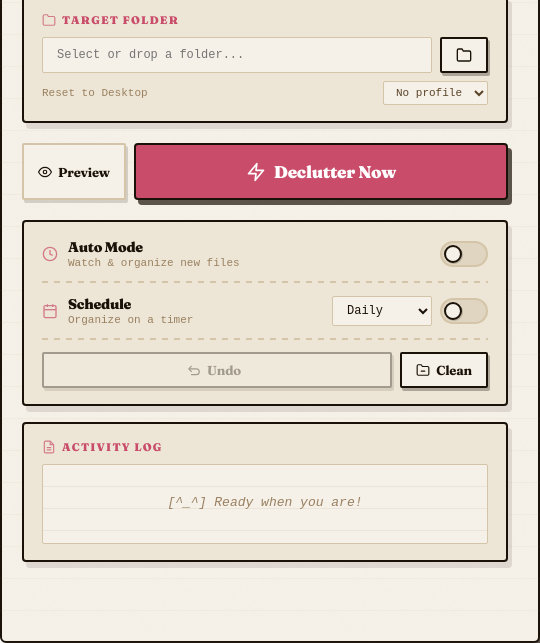
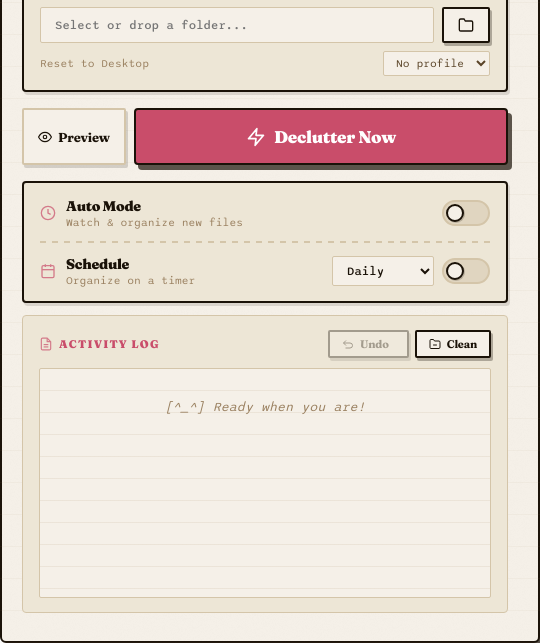
Before and after one commit to erisbpdev/declutterme, an Electron app: page renderer/index.html in a window 540 px wide. Shown: the part 157-800 px from the top of the page. Drawn offline with Linux system fonts and the light colour scheme; no server answers; a web font is replaced by a local one.

Commit message:
Bundled fonts locally, lightened secondary panels and gave the activity log more room
- Fraunces and Sono ship with the app (OFL), so the design works offline; dropped unused DM Serif Display
- Settings sections, preview groups and the log are soft paper sheets; ink borders stay on primary panels and buttons
- No more hover lift on cards
- Compact header, Undo and Clean moved into the activity log header, log fills the remaining height

```diff
--- /dev/null
+++ b/renderer/fonts/fonts.css
@@ -0,0 +1,25 @@
+/* Bundled so the app looks right offline.
+   Fraunces & Sono — SIL Open Font License 1.1 (see OFL.txt). Latin subset, variable weight. */
+@font-face {
+  font-family: 'Fraunces';
+  font-style: normal;
+  font-weight: 300 900;
+  font-display: block;
+  src: url('Fraunces.woff2') format('woff2');
+}
+
+@font-face {
+  font-family: 'Fraunces';
+  font-style: italic;
+  font-weight: 300 900;
+  font-display: block;
+  src: url('Fraunces-Italic.woff2') format('woff2');
+}
+
+@font-face {
+  font-family: 'Sono';
+  font-style: normal;
+  font-weight: 300 700;
+  font-display: block;
+  src: url('Sono.woff2') format('woff2');
+}
--- a/renderer/index.html
+++ b/renderer/index.html
@@ -4,8 +4,6 @@
   <meta charset="UTF-8">
   <meta name="viewport" content="width=device-width, initial-scale=1.0">
   <title>DeclutterMe</title>
-  <link rel="preconnect" href="https://fonts.googleapis.com">
-  <link rel="preconnect" href="https://fonts.gstatic.com" crossorigin>
   <link rel="stylesheet" href="styles.css">
 </head>
 <body>
@@ -165,19 +163,24 @@
               </label>
             </div>
           </div>
+        </div>
 
-          <div class="controls-divider"></div>
-
-          <!-- Undo + Empty Folders row -->
-          <div class="controls-bottom-row">
-            <button id="undoBtn" class="btn-chrome btn-undo" disabled>
+        <!-- Activity Log -->
+        <div class="glass-panel log-panel">
+          <div class="log-header">
+            <label class="section-label">
+              <svg width="14" height="14" viewBox="0 0 24 24" fill="none" stroke="currentColor" stroke-width="2"><path d="M14 2H6a2 2 0 00-2 2v16a2 2 0 002 2h12a2 2 0 002-2V8z"/><polyline points="14 2 14 8 20 8"/><line x1="16" y1="13" x2="8" y2="13"/><line x1="16" y1="17" x2="8" y2="17"/></svg>
+              Activity Log
+            </label>
+            <div class="log-actions">
+              <button id="undoBtn" class="btn-chrome btn-sm btn-undo" disabled>
                 <svg width="14" height="14" viewBox="0 0 24 24" fill="none" stroke="currentColor" stroke-width="2">
                   <path d="M3 10h13a5 5 0 010 10H7"/>
                   <path d="M3 10l5-5M3 10l5 5"/>
                 </svg>
                 Undo <span id="undoCount"></span>
               </button>
-            <button id="cleanFoldersBtn" class="btn-chrome btn-clean" title="Remove empty folders">
+              <button id="cleanFoldersBtn" class="btn-chrome btn-sm btn-clean" title="Remove empty folders">
                 <svg width="14" height="14" viewBox="0 0 24 24" fill="none" stroke="currentColor" stroke-width="2" stroke-linecap="round" stroke-linejoin="round">
                   <path d="M22 19a2 2 0 01-2 2H4a2 2 0 01-2-2V5a2 2 0 012-2h5l2 3h9a2 2 0 012 2z"/>
                   <line x1="9" y1="14" x2="15" y2="14"/>
@@ -186,13 +189,6 @@
               </button>
             </div>
           </div>
-
-        <!-- Activity Log -->
-        <div class="glass-panel log-panel">
-          <label class="section-label">
-            <svg width="14" height="14" viewBox="0 0 24 24" fill="none" stroke="currentColor" stroke-width="2"><path d="M14 2H6a2 2 0 00-2 2v16a2 2 0 002 2h12a2 2 0 002-2V8z"/><polyline points="14 2 14 8 20 8"/><line x1="16" y1="13" x2="8" y2="13"/><line x1="16" y1="17" x2="8" y2="17"/></svg>
-            Activity Log
-          </label>
           <div id="logContainer" class="log-container">
             <div class="log-empty">[^_^] Ready when you are!</div>
           </div>
--- a/renderer/styles.css
+++ b/renderer/styles.css
@@ -3,7 +3,7 @@
    Warm Paper Craft × Ink Companion
    ═══════════════════════════════════════════ */
 
-@import url('https://fonts.googleapis.com/css2?family=Fraunces:ital,opsz,wght@0,9..144,300;0,9..144,700;0,9..144,900;1,9..144,400;1,9..144,600&family=Sono:wght@300;400;500;700&family=DM+Serif+Display:ital@0;1&display=swap');
+@import url('fonts/fonts.css');
 
 /* Reset */
 *, *::before, *::after {
@@ -213,7 +213,7 @@ body {
   display: none;
   flex: 1 1 0;
   flex-direction: column;
-  gap: 16px;
+  gap: 12px;
   overflow-y: auto;
   overflow-x: hidden;
   min-height: 0;
@@ -270,7 +270,7 @@ body {
    ═══════════════════════════════════════════ */
 .header {
   text-align: center;
-  padding: 16px 0 8px;
+  padding: 6px 0 2px;
   position: relative;
 }
 
@@ -286,8 +286,8 @@ body {
 }
 
 .logo-orb {
-  width: 52px;
-  height: 52px;
+  width: 44px;
+  height: 44px;
   border-radius: 50%;
   position: relative;
   background: var(--paper-warm);
@@ -316,7 +316,7 @@ body {
   position: relative;
   z-index: 1;
   font-family: 'Sono', 'Courier New', monospace;
-  font-size: 14px;
+  font-size: 12px;
   font-weight: 700;
   color: var(--sakura-deep);
   letter-spacing: -0.5px;
@@ -368,7 +368,7 @@ body {
 
 .logo-text h1 {
   font-family: 'Fraunces', Georgia, serif;
-  font-size: 26px;
+  font-size: 22px;
   font-weight: 900;
   letter-spacing: -1px;
   color: var(--ink);
@@ -400,11 +400,11 @@ body {
    ═══════════════════════════════════════════ */
 .glass-panel {
   position: relative;
-  padding: 16px 18px;
+  padding: 14px 16px;
   border-radius: var(--radius);
   background: var(--paper-warm);
   border: 2px solid var(--ink);
-  box-shadow: var(--shadow-md);
+  box-shadow: var(--shadow-sm);
 }
 
 /* Hide the old aero shine overlay */
@@ -412,16 +412,13 @@ body {
   display: none;
 }
 
-.glass-panel:hover {
-  transform: translate(-1px, -1px);
-  box-shadow: 5px 7px 0px rgba(26,18,8,0.12);
-}
-
-/* Disable hover lift on interactive panels */
-.controls-panel:hover,
-.stats-card:hover {
-  transform: none;
-  box-shadow: var(--shadow-md);
+/* Secondary surfaces — soft paper sheets, so ink borders + stamps
+   are reserved for the primary panels and buttons */
+.log-panel,
+.settings-section,
+.preview-group {
+  border: 1.5px solid var(--washi);
+  box-shadow: none;
 }
 
 .section-label {
@@ -776,34 +773,43 @@ input:checked + .aero-switch-track .aero-switch-thumb {
 }
 
 /* Bottom row: Undo + Clean */
-.controls-bottom-row {
-  display: flex;
+/* Activity log header — title + undo/clean actions */
+.log-header {
+  display: flex;
+  align-items: center;
+  justify-content: space-between;
   gap: 8px;
-}
-
-.btn-undo {
-  flex: 1;
-  justify-content: center;
-}
-
-.btn-clean {
-  flex-shrink: 0;
+  margin-bottom: 10px;
+}
+
+.log-header .section-label {
+  margin-bottom: 0;
+}
+
+.log-actions {
+  display: flex;
+  gap: 6px;
+}
+
+.log-actions .btn-chrome svg {
+  width: 12px;
+  height: 12px;
 }
 
 /* ═══════════════════════════════════════════
    LOG PANEL — Activity notebook
    ═══════════════════════════════════════════ */
 .log-panel {
-  flex: 0 0 auto;
+  flex: 1 1 auto;
   display: flex;
   flex-direction: column;
-  min-height: 0;
+  min-height: 170px;
 }
 
 .log-container {
   overflow-y: auto;
+  flex: 1 1 0;
   min-height: 80px;
-  max-height: 200px;
   padding: 10px 12px;
   font-size: 12px;
   font-family: 'Sono', 'Courier New', monospace;
```
Also changed, not shown: renderer/fonts/OFL.txt (added, +94 -0 lines), renderer/fonts/Fraunces-Italic.woff2 (added), renderer/fonts/Fraunces.woff2 (added), renderer/fonts/Sono.woff2 (added). Lines whose indentation alone changed are shown as unchanged.
